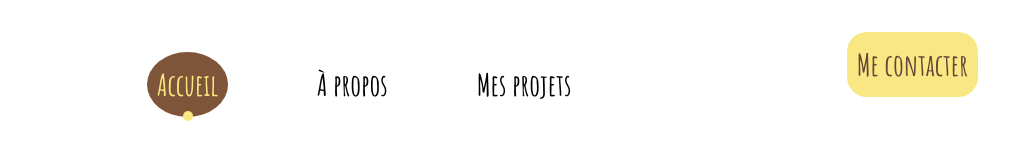
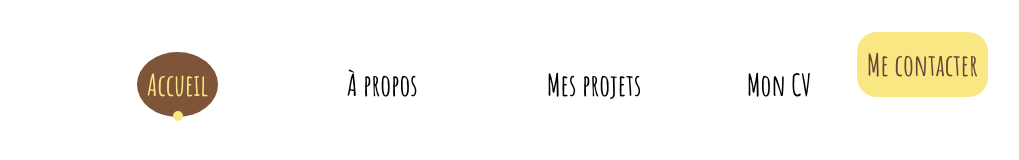
Before and after one commit to ArditMDS/Projet-portfolio-nuxt, a Nuxt app: page / in a window 1280 px wide. Shown: the top 160 px of the page, without its empty margins (143-1162 px from the left). Built offline with nearby package versions, Linux system fonts and the light colour scheme; grey boxes are pictures that could not be loaded.

Commit message:
Site très cool

```diff
--- a/assets/css/main.css
+++ b/assets/css/main.css
@@ -574,6 +574,10 @@ table {
   .menu__item:hover {
     background-color: #f9e784;
   }
+
+  body {
+    overflow-x: hidden !important;
+  }
 @media (max-width: 768px) {
     .barNav {
         visibility: hidden;
--- a/components/NavBar.vue
+++ b/components/NavBar.vue
@@ -10,6 +10,7 @@
 			<li><NuxtLink class="menu__item" to="/about/">A propos</NuxtLink></li>
 			<li><NuxtLink class="menu__item" to="/projects/">Mes projets</NuxtLink></li>
 			<li><NuxtLink class="menu__item" to="/contact/">Me contacter</NuxtLink></li>
+      <li><a class="menu__item" href="../image/Arditmataj.pdf" target="_blank">Mon CV</a></li>
     </ul>
   </div>
    <nav class="flex justify-around pt-2 barNav">
@@ -23,6 +24,7 @@
             <NuxtLink  class="pr-10 NuxtLink" to="/projects/">
                 <p v-bind:class="{ active: isActive('/projects/') }" class="pointActive">Mes projets</p>
             </NuxtLink>
+            <a class="pr-10 NuxtLink " href="../image/Arditmataj.pdf" target="_blank"><p class="pointActive">Mon CV</p></a>
         </div>
         <NuxtLink class="partieDroiteNav NuxtLink" to="/contact/">
             <button class="boutonCta pointActive">Me contacter</button>
--- a/components/Projects.vue
+++ b/components/Projects.vue
@@ -23,7 +23,7 @@
                     <p class="titreCarre">Jeu vidéo: Revenge Way</p>
                 </div>
             </div>
-            <div class="alignementVertical containerCarre3" data-aos="fade-left" data-aos-duration="1000">
+            <div class="alignementVertical containerCarre3" data-aos="fade-right" data-aos-duration="1000">
                 <div class="carreProjet">
                     <NuxtLink NuxtLink to="/projects/">
                         <img class="imageProjet" src="../assets/image/ordis.jpg" alt="">
```
Also changed, not shown: 1 other file (tests, documents, lock files or other folders).
